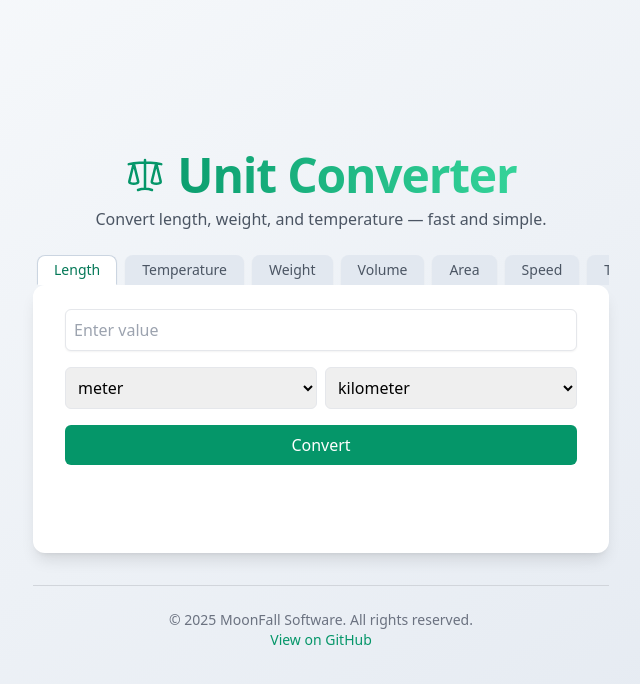
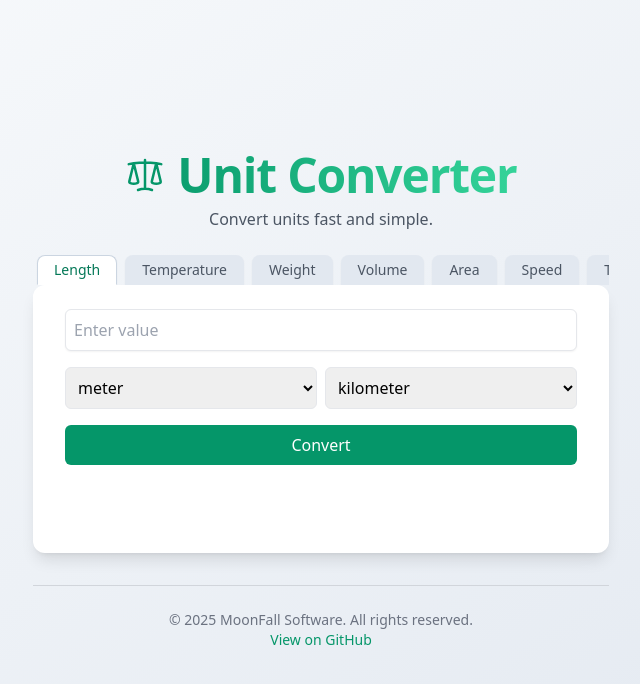
Before and after one commit to AndrewHulme88/unit-converter, a React (Vite) app: page / in a window 1280 px wide. Shown: the top 684 px of the page, without its empty margins (319-959 px from the left). Built offline with nearby package versions, Linux system fonts and the light colour scheme.

Commit message:
Updated subheading

```diff
--- a/src/App.jsx
+++ b/src/App.jsx
@@ -11,7 +11,7 @@ function App() {
           Unit Converter
         </h1>
         <p className="text-gray-600 text-base mt-2">
-          Convert length, weight, and temperature — fast and simple.
+          Convert units fast and simple.
         </p>
       </div>
 
```
